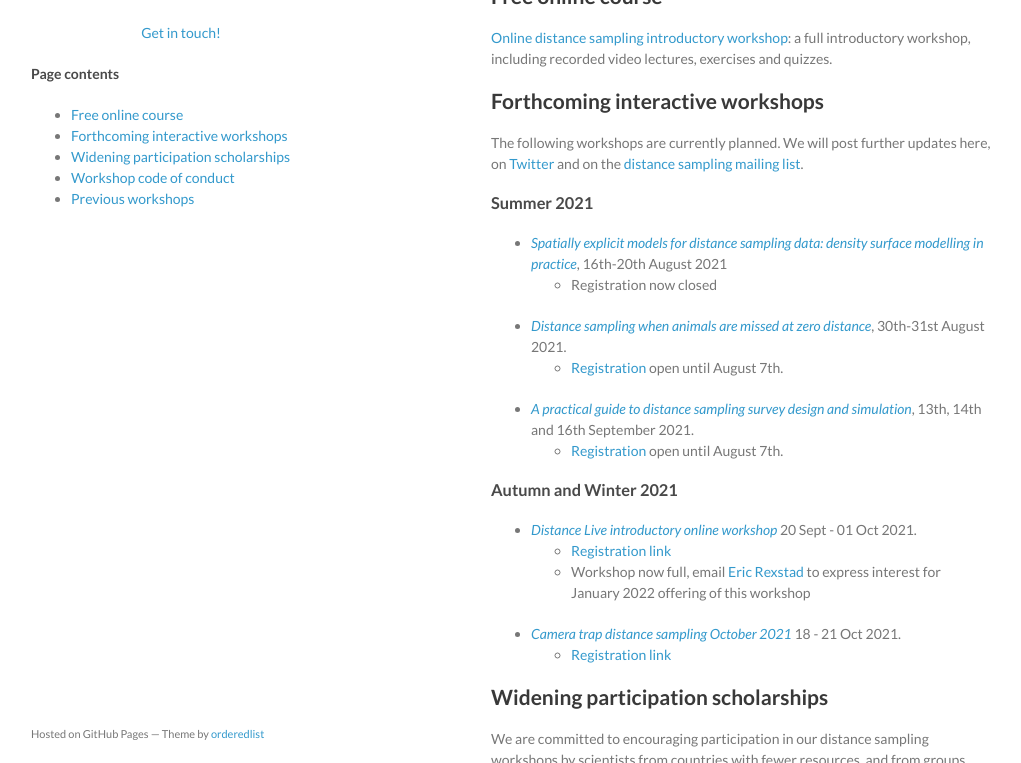
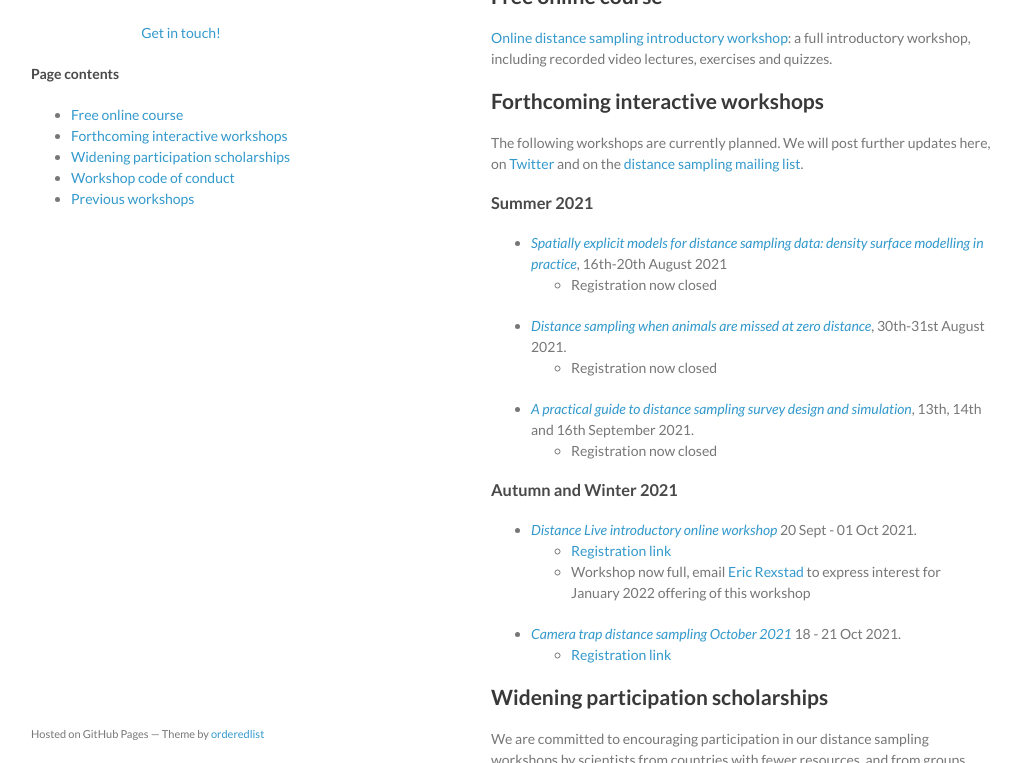
Before and after one commit to distanceworkshops/distanceworkshops.github.io, a Jekyll site: the page built from index.md, in a window 1280 px wide and 900 px high, cut to the strip 137-900 px from the top of the window. Shown: the whole strip, without its empty margins (129-1150 px from the left). Built offline with Jekyll 4.4.1, drawn with Linux system fonts in a browser that asks for light colours.

Commit message:
Registration closed for MRDS and Design workshops

```diff
--- a/index.md
+++ b/index.md
@@ -22,9 +22,9 @@ The following workshops are currently planned.  We will post further updates her
 - [*Spatially explicit models for distance sampling data: density surface modelling in practice*](online-dsm-2021/), 16th-20th August 2021
   - Registration now closed
 - [*Distance sampling when animals are missed at zero distance*](mrds-aug-2021), 30th-31st August 2021.
-  - [Registration](https://onlineshop.st-andrews.ac.uk/conferences-and-events/events/creem/online-workshop-distance-sampling-when-animals-are-missed-at-zero-distance-30th-31st-august-2021) open until August 7th.
+  - Registration now closed
 - [*A practical guide to distance sampling survey design and simulation*](design-sept-2021), 13th, 14th and 16th September 2021.
-  - [Registration](https://onlineshop.st-andrews.ac.uk/conferences-and-events/events/creem/online-workshop-a-practical-guide-to-distance-sampling-survey-design-simulation-13th16th-sept-21) open until August 7th.
+  - Registration now closed
 
 ### Autumn and Winter 2021
 
```
